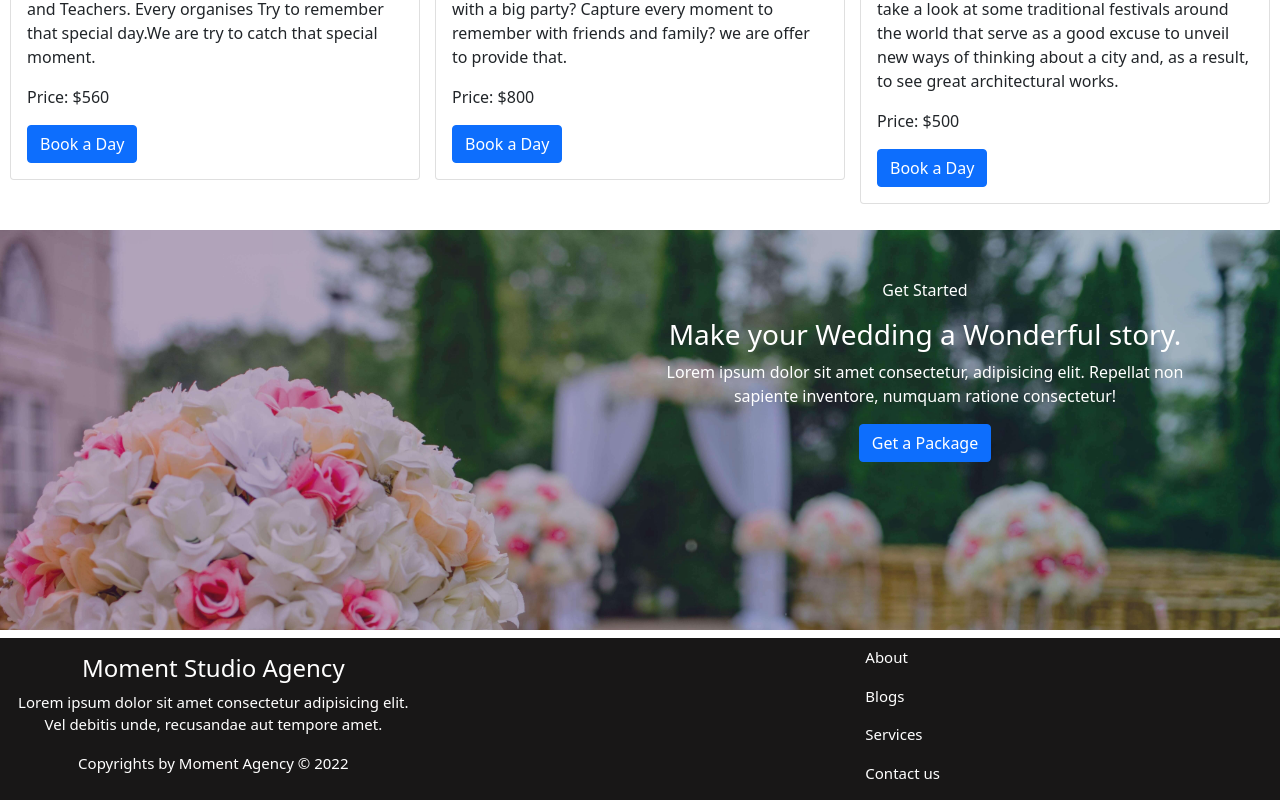
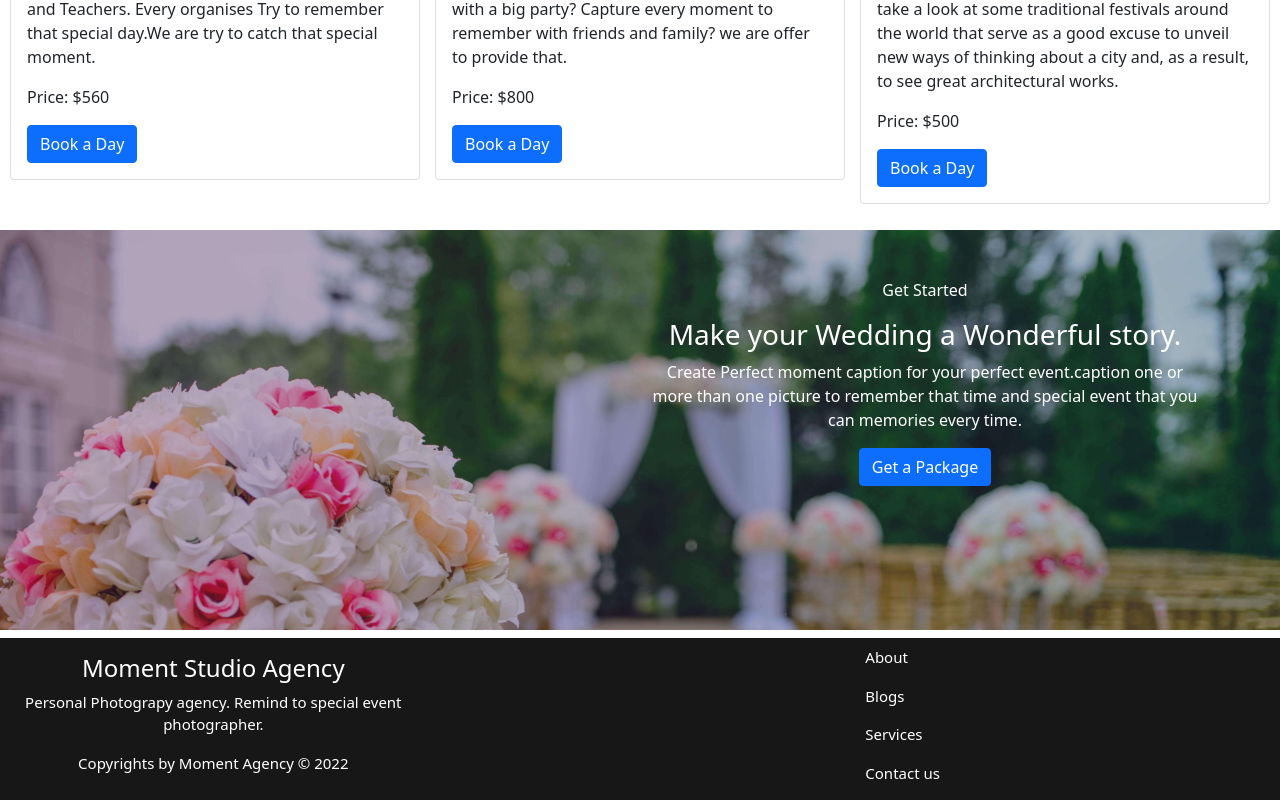
Before and after one commit to ProgramerPritom/Moment-studio-site, a React (Create React App) app: page / in a window 1280 px wide. Shown: the part 2117-2917 px from the top of the page. Built offline with nearby package versions, Linux system fonts and the light colour scheme; no server answers.

Commit message:
adding style and readme file

```diff
--- a/src/Pages/Home/Story/Story.js
+++ b/src/Pages/Home/Story/Story.js
@@ -23,7 +23,7 @@ const Story = () => {
                 <div className="col-md-6 text-center my-5 text-white">
                     <p>Get Started</p>
                     <h3>Make your Wedding a Wonderful story.</h3>
-                    <p>Lorem ipsum dolor sit amet consectetur, adipisicing elit. Repellat non sapiente inventore, numquam ratione consectetur!</p>
+                    <p>Create Perfect moment caption for your perfect event.caption one or more than one picture to remember that time and special event that you can memories every time.</p>
                     <Button>Get a Package</Button>
                 </div>
                     </div>
--- a/src/Pages/Shared/Footer/Footer.js
+++ b/src/Pages/Shared/Footer/Footer.js
@@ -9,7 +9,7 @@ const Footer = () => {
                 <div className="row">
                     <div className="col-md-4 text-center mt-3">
                         <h4>Moment Studio Agency</h4>
-                        <p>Lorem ipsum dolor sit amet consectetur adipisicing elit. Vel debitis unde, recusandae aut tempore amet.</p>
+                        <p>Personal Photograpy agency. Remind to special event photographer.</p>
                         <p><span>Copyrights by Moment Agency &copy; 2022</span></p>
 
                     </div>
```
Also changed, not shown: 1 other file (tests, documents, lock files or other folders).
